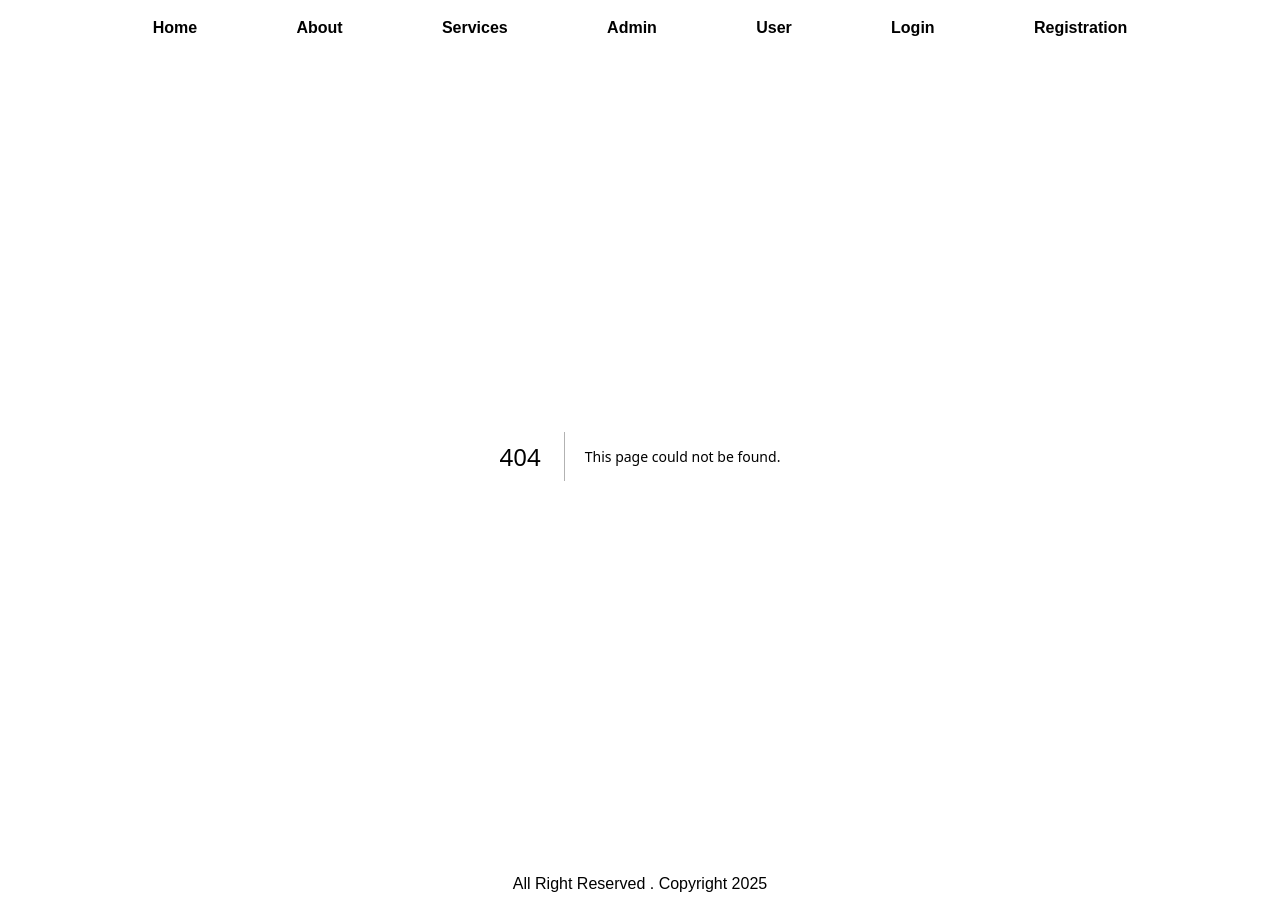
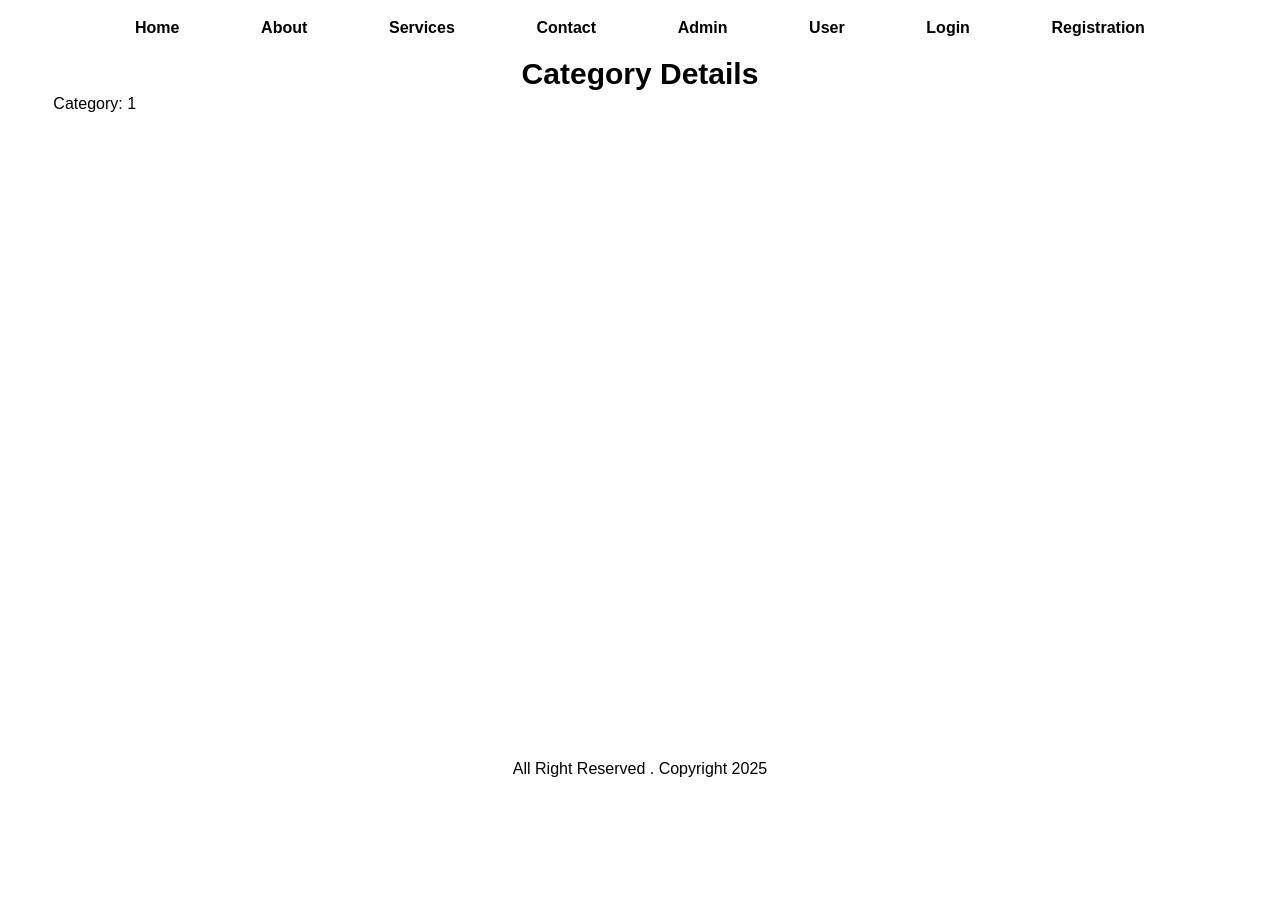
Before and after one commit to ad-monir2001/myfirst-next-project, a Next.js app: page /about/1 in a window 1280 px wide. Before the commit this address had no page. After the commit the page ends 800 px from the top, so only its background shows below. Built offline with nearby package versions, Linux system fonts and the light colour scheme.

Commit message:
Add new pages for Contact and Category details, update Navbar for routing, and enhance ServiceDetailsPage layout

```diff
--- /dev/null
+++ b/src/app/about/[category]/page.jsx
@@ -0,0 +1,16 @@
+'use client'
+import { useParams } from 'next/navigation';
+import React from 'react';
+
+export default function CategoryDetails() {
+    const params = useParams()
+  return (
+
+    <div>
+      <h1 className="font-semibold text-3xl text-center"> Category Details</h1>
+      <p>
+        Category: {params.category}
+      </p>
+    </div>
+  );
+}
--- /dev/null
+++ b/src/app/contact/page.jsx
@@ -0,0 +1,9 @@
+import React from 'react';
+
+export default function ContactPage() {
+  return (
+    <div>
+      <h1 className="font-bold text-3xl text-center">Contact Page</h1>
+    </div>
+  );
+}
--- /dev/null
+++ b/src/app/not-found.jsx
@@ -0,0 +1,9 @@
+import React from 'react';
+
+export default function ErrorPage() {
+  return (
+    <div>
+      <h1 className="text-center font-bold text-5xl">Error Page</h1>
+    </div>
+  );
+}
--- a/src/app/services/[id]/page.jsx
+++ b/src/app/services/[id]/page.jsx
@@ -33,7 +33,9 @@ export default function ServiceDetailsPage({ params }) {
 
   return (
     <div>
-      <h1 className="font-semibold text-3xl my-2">DetailsPage</h1>
+      <h1 className="font-semibold text-3xl my-2 text-center py-4">
+        Details Page
+      </h1>
       <p>Service id {ServiceId}</p>
       <div className="border rounded-lg my-3 p-5">
         {oneData.map((dat) => (
--- a/src/components/Navbar.jsx
+++ b/src/components/Navbar.jsx
@@ -1,13 +1,13 @@
-'use client'
+'use client';
 import Link from 'next/link';
 import { usePathname } from 'next/navigation';
 import React from 'react';
 
 const Navbar = () => {
-  const pathName = usePathname()
-  if(!pathName.includes('dashboard')){
+  const pathName = usePathname();
+  if (!pathName.includes('dashboard')) {
     return (
-      <div className="">
+      <nav>
         <ul className="font-semibold flex justify-evenly my-4">
           <li>
             <Link href="/">Home</Link>
@@ -18,6 +18,9 @@ const Navbar = () => {
           </li>
           <li>
             <Link href="/services">Services</Link>
+          </li>
+          <li>
+            <Link href="/contact">Contact</Link>
           </li>
           <li>
             <Link href="/admin-dashboard">Admin</Link>
@@ -32,10 +35,9 @@ const Navbar = () => {
             <Link href="/registration">Registration</Link>
           </li>
         </ul>
-      </div>
+      </nav>
     );
   }
-
 };
 
 export default Navbar;
```
